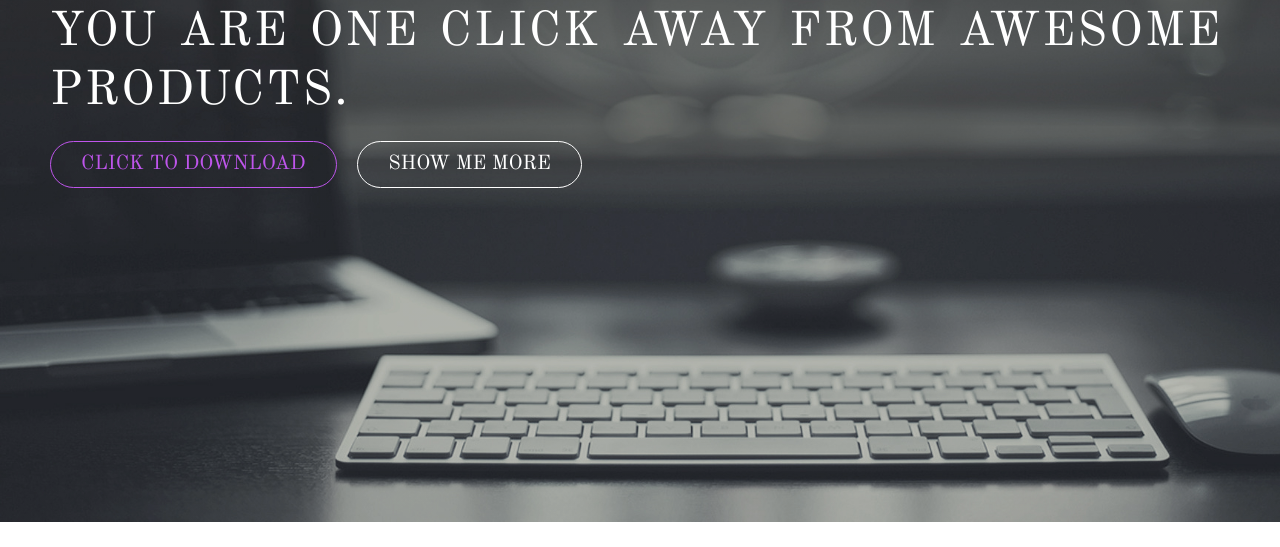
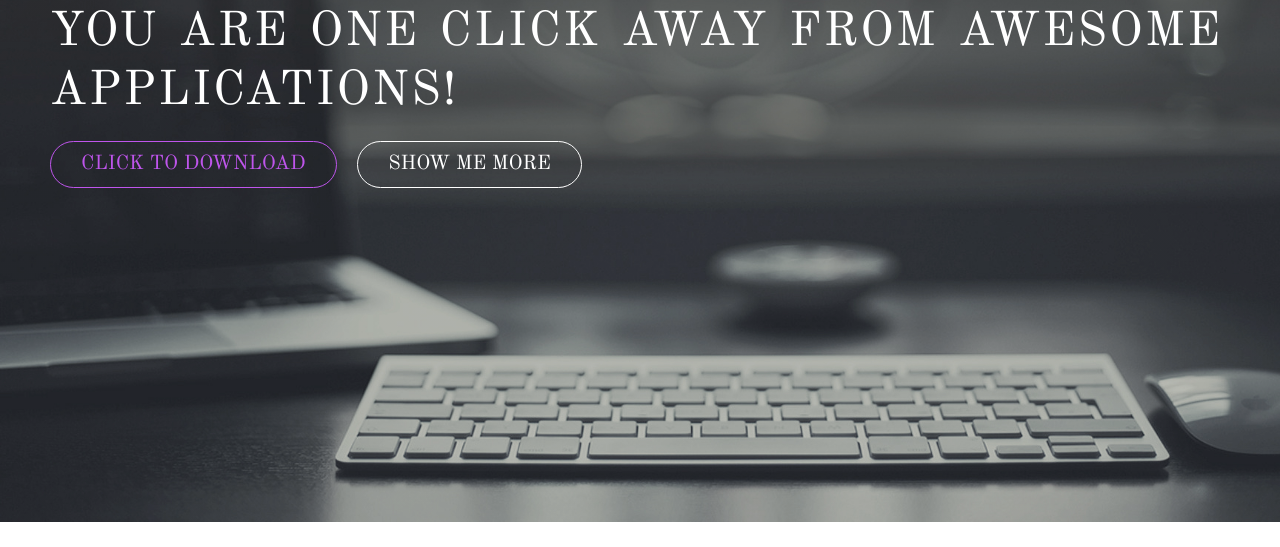
Before and after one commit to gepthecoder/GeProduction-Website, a plain HTML site: page ProjectBeta/index.html in a window 1280 px wide. Shown: the part 278-825 px from the top of the page. Drawn offline with nearby package versions, Linux system fonts and the light colour scheme.

Commit message:
Main Title Update

```diff
--- a/ProjectBeta/index.html
+++ b/ProjectBeta/index.html
@@ -43,7 +43,7 @@
 		----------------------------------------------------------------------------------------- -->
 		<div class="main-content-header">
 		<h1>WELCOME DEAR <span class="colorchange">BRANIACS</span><span class="colorchange1">.</span><br>
-			YOU ARE ONE CLICK AWAY FROM AWESOME PRODUCTS.</h1>
+			YOU ARE ONE CLICK AWAY FROM AWESOME APPLICATIONS!</h1>
 		<a href="#" class="btn btn-full"> Click to download</a>
 		<a href="#" class="btn btn-nav" onclick="smoothScroll(document.getElementById('showMeMore'))"> Show me more</a>
 		</div>
```
